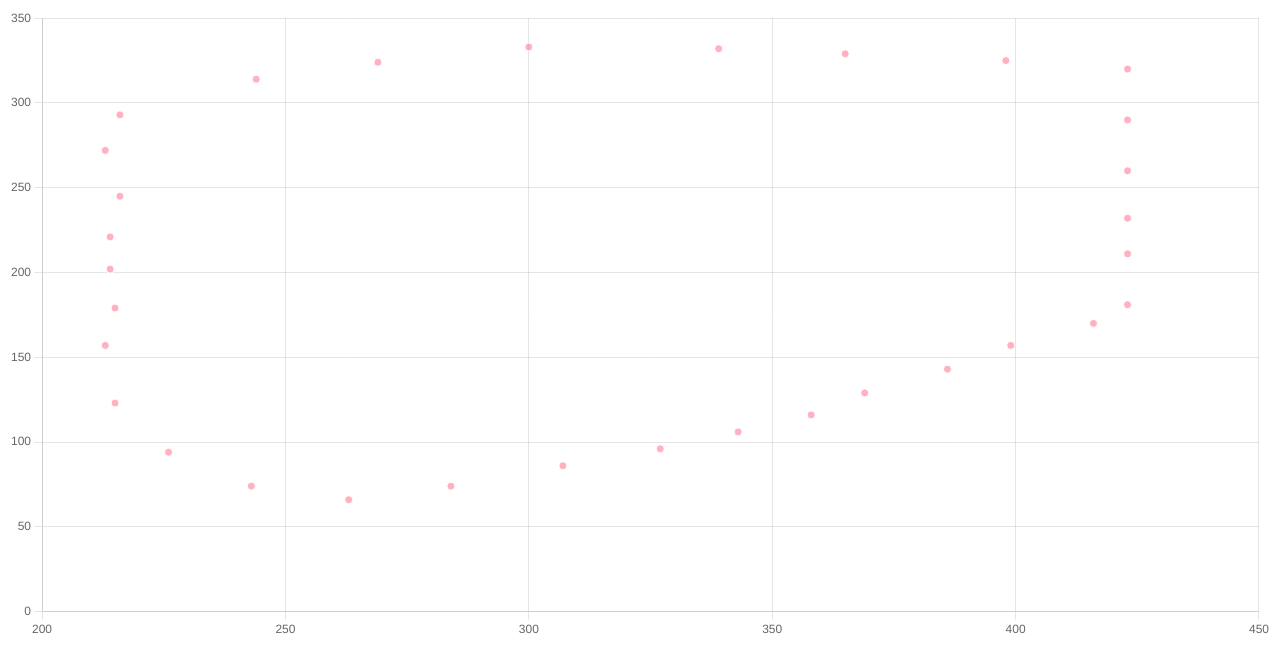
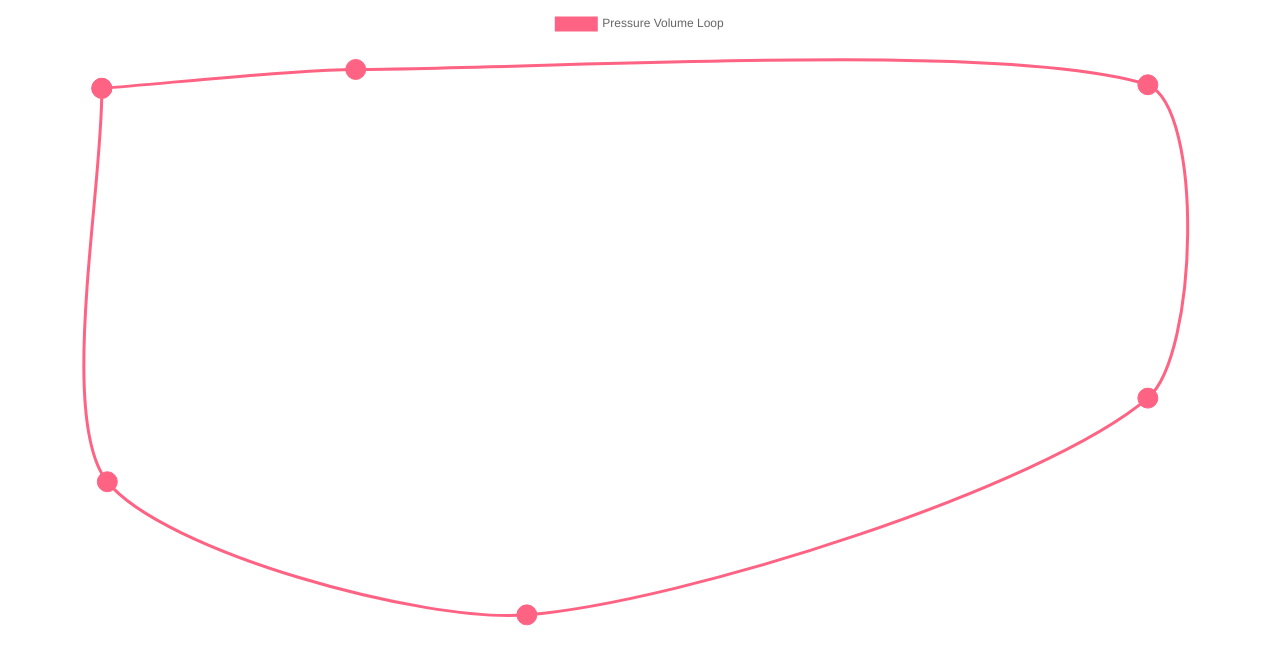
Before and after one commit to bevinsunth/cardio-ed, a Next.js app: page / in a window 1280 px wide. Shown: the top 672 px of the page. Built offline with nearby package versions, Linux system fonts and the light colour scheme.

Commit message:
Working pressure loop diagram

```diff
--- a/package.json
+++ b/package.json
@@ -12,7 +12,6 @@
     "chart.js": "^4.4.2",
     "next": "14.1.1",
     "react": "^18",
-    "react-chartjs-2": "^5.2.0",
     "react-dom": "^18"
   },
   "devDependencies": {
@@ -23,6 +22,7 @@
     "eslint": "^8",
     "eslint-config-next": "14.1.1",
     "postcss": "^8",
+    "react-chartjs-2": "^5.2.0",
     "tailwindcss": "^3.3.0",
     "typescript": "^5"
   }
--- a/src/components/PressureVolumeLoop.tsx
+++ b/src/components/PressureVolumeLoop.tsx
@@ -1,124 +1,61 @@
 import React from 'react';
-import { Scatter } from 'react-chartjs-2';
-import { Chart as ChartJS, ChartConfiguration, ChartDataset, ScatterDataPoint, TooltipItem, LinearScale, PointElement, LineElement } from 'chart.js';
+import {
+  Chart as ChartJS,
+  LinearScale,
+  PointElement,
+  LineElement,
+  Tooltip,
+  Legend,
+  CategoryScale,
+} from 'chart.js';
+import { Line } from 'react-chartjs-2';
 
-ChartJS.register(LinearScale, PointElement, LineElement);
+ChartJS.register(LinearScale, PointElement, LineElement, CategoryScale, Tooltip, Legend);
 
-const backgroundImageUrl = '/images/simple-pressure-loop.png'; // Replace with the path to your image
+const PressureVolumeLoop: React.FC = () => {
+  const options = {
+    scales: {
+      x: {
+        type: 'linear', // sets the x-axis to linear
+        display: false, // hides the x-axis line
+      },
+      y: {
+        type: 'linear', // sets the y-axis to linear
+        display: false, // hides the y-axis line
+      },
+    },
+    elements: {
+      line: {
+        tension: 0.25, // sets the line tension
+      },
+    },
+  };
 
-// Define the props interface if needed
-// interface PressureVolumeChartProps {
-//   // Define your props here
-// }
-
-const PressureVolumeChart: React.FC/*<PressureVolumeChartProps>*/ = () => {
-  const chartRef = React.useRef<ChartJS>(null);
 
   const data = {
     datasets: [
       {
-        label: 'Ventricular Pressure-Volume Loop',
+        label: 'Pressure Volume Loop',
         data: [
-          [215,123],
-          [226,94],
-          [243,74],
-          [263,66],
-          [284,74],
-          [307,86],
-          [327,96],
-          [343,106],
-          [358,116],
-          [369,129],
-          [386,143],
-          [399,157],
-          [416,170],
-          [423,181],
-          [423,211],
-          [423,232],
-          [423,260],
-          [423,290],
-          [423,320],
-          [398,325],
-          [365,329],
-          [339,332],
-          [300,333],
-          [269,324],
-          [244,314],
-          [216,293],
-          [213,272],
-          [216,245],
-          [214,221],
-          [214,202],
-          [215,179],
-          [213,157]
+          {x: 230, y: 559},
+          {x: 322, y: 575},
+          {x: 609, y: 562},
+          {x: 609, y: 296},
+          {x: 384, y: 112},
+          {x: 232, y: 225},
+          {x: 230, y: 559},
         ],
-        pointBackgroundColor: 'rgba(255, 99, 132, 0.5)',
-        pointBorderColor: '#fff',
-        pointHoverBackgroundColor: '#fff',
-        pointHoverBorderColor: 'rgba(255, 99, 132, 1)',
-        pointHoverBorderWidth: 2,
-        pointHoverRadius: 5,
+        backgroundColor: 'rgba(255, 99, 132, 1)',
+        borderColor: 'rgb(255, 99, 132)',
         showLine: true,
-        tension: 0.1,
-        fill: false,
-      }
+        fill: true,
+        pointRadius: 10,
+      },
     ],
   };
 
-  const options: ChartConfiguration['options'] = {
-    scales: {
-      x: {
-        type: 'linear',
-        position: 'bottom',
-      },
-      y: {
-        type: 'linear',
-        beginAtZero: true,
-      }
-    },
-    plugins: {
-      tooltip: {
-        mode: 'nearest',
-        intersect: false,
-      },
-      legend: {
-        display: false,
-      },
-      background: {
-        beforeDraw: (chart) => {
-          if (chartRef.current && backgroundImageUrl) {
-            const ctx = chartRef.current.ctx;
-            const canvas = chartRef.current.canvas;
-            const { top, left, width, height } = chart.chartArea;
-            const image = new Image();
-            image.src = backgroundImageUrl;
-            image.onload = () => {
-              ctx.drawImage(image, left, top, width, height);
-            };
-          }
-        }
-      }
-    },
-    elements: {
-      point: {
-        radius: 4, // Default point radius
-        hoverRadius: 6, // Radius on hover
-      },
-      line: {
-        borderWidth: 2,
-      }
-    },
-    onHover: (event, elements: TooltipItem<'line'>[]) => {
-      if (elements.length) {
-        const index = elements[0].index;
-        const datasetIndex = elements[0].datasetIndex;
-        chartRef.current?.setActiveElements([{ datasetIndex, index }]);
-        chartRef.current?.update();
-      }
-    }
-  };
 
-  return <Scatter ref={chartRef} data={data} options={options} />;
+  return <Line options={options} data={data} />;
 };
 
-export default PressureVolumeChart;
+export default PressureVolumeLoop;
```
Also changed, not shown: 1 other file (tests, documents, lock files or other folders).
